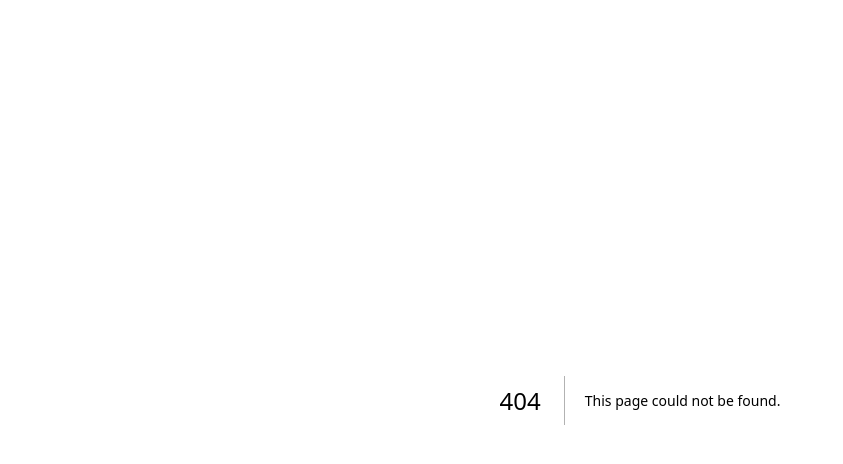
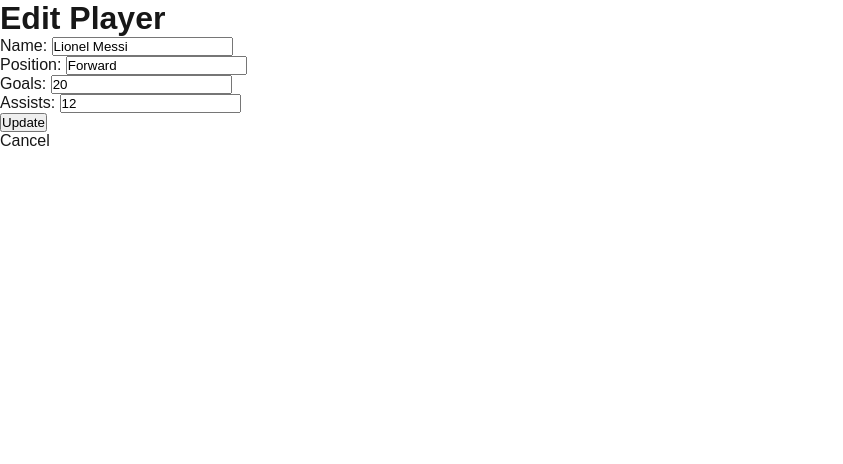
Before and after one commit to AyushChopraAwesome/footy, a Next.js app: page /admin/edit/1 in a window 1280 px wide. Before the commit this address had no page. Shown: the top 464 px of the page, without its empty margins (0-843 px from the left). Built offline with nearby package versions, Linux system fonts and the light colour scheme; data requests are answered from the project's data file.

Commit message:
Edit Forms

```diff
--- /dev/null
+++ b/app/admin/edit/[id]/EditForm.js
@@ -0,0 +1,69 @@
+"use client";
+
+import { useState } from "react";
+
+export default function EditForm({ player }) {
+  const [errors, setErrors] = useState([]);
+
+  async function handleSubmit(e) {
+    e.preventDefault();
+    const formData = new FormData(e.target);
+
+    const name = formData.get("player_name");
+    const position = formData.get("position");
+    const goals = parseInt(formData.get("goals"));
+    const assists = parseInt(formData.get("assists"));
+
+    const validation = [];
+
+    await fetch(`http://127.0.0.1:4000/footy/${player.id}`, {
+      method: "PUT",
+      headers: { "Content-Type": "application/json" },
+      body: JSON.stringify({
+        id: player.id,
+        player_name: name,
+        position,
+        goals,
+        assists,
+      }),
+    });
+
+    // Revalidate routes
+    await fetch("/api/revalidate", {
+      method: "POST",
+      body: JSON.stringify({
+        paths: ["/admin", "/collection", `/collection/${player.id}`, `/admin/edit/${player.id}`],
+      }),
+    });
+
+    window.location.href = "/admin";
+  }
+
+  return (
+    <>
+      {errors.length > 0 && (
+        <ul style={{ color: "red" }}>
+          {errors.map((err, idx) => (
+            <li key={idx}>{err}</li>
+          ))}
+        </ul>
+      )}
+      <form onSubmit={handleSubmit}>
+        <p>
+          <label>Name: <input name="player_name" defaultValue={player.player_name} required /></label>
+        </p>
+        <p>
+          <label>Position: <input name="position" defaultValue={player.position} required /></label>
+        </p>
+        <p>
+          <label>Goals: <input type="number" name="goals" defaultValue={player.goals} required /></label>
+        </p>
+        <p>
+          <label>Assists: <input type="number" name="assists" defaultValue={player.assists} required /></label>
+        </p>
+        <button type="submit">Update</button>
+        <p><a href="/admin">Cancel</a></p>
+      </form>
+    </>
+  );
+}
--- /dev/null
+++ b/app/admin/edit/[id]/page.js
@@ -0,0 +1,27 @@
+import EditForm from "./EditForm";
+
+async function getPlayer(id) {
+  const res = await fetch(`http://127.0.0.1:4000/footy/${id}`);
+  if (!res.ok) return null;
+  return res.json();
+}
+
+export default async function EditPage({ params }) {
+  const player = await getPlayer(params.id);
+
+  if (!player) {
+    return (
+      <main>
+        <p style={{ color: "red" }}>Player not found.</p>
+        <a href="/admin">Back to Admin</a>
+      </main>
+    );
+  }
+
+  return (
+    <main>
+      <h1>Edit Player</h1>
+      <EditForm player={player} />
+    </main>
+  );
+}
```
